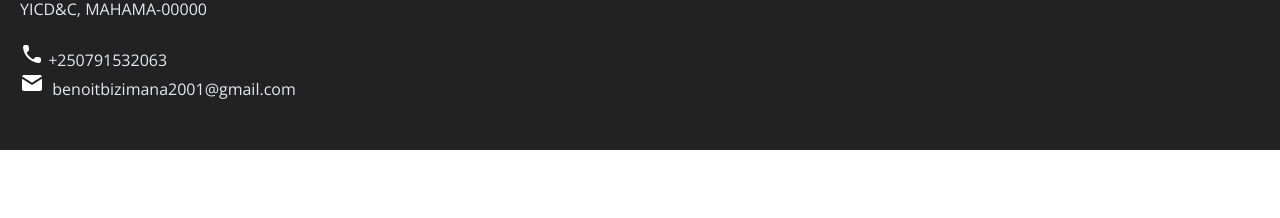
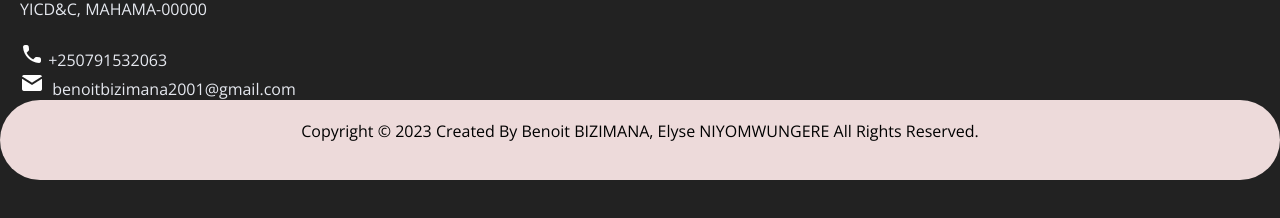
Before and after one commit to Benoit200/learning_website, a plain HTML site: page index.html in a window 1280 px wide. Shown: the part 7919-8137 px from the top of the page. Before the commit the page ends 8069 px from the top, so only its background shows below. Drawn offline with nearby package versions, Linux system fonts and the light colour scheme.

Commit message:
messaging

```diff
--- a/index.html
+++ b/index.html
@@ -315,6 +315,7 @@
 				</form>
 			</div>
 		</div>
+		<p class="rights-text" id="rights-text">Copyright © 2023 Created By Benoit BIZIMANA, Elyse NIYOMWUNGERE All Rights Reserved.</p>
 	</footer>
 
 
--- a/style.css
+++ b/style.css
@@ -826,6 +826,16 @@ footer .btn:hover {
 	opacity: .7;
 }
 
+#rights-text{
+	text-align: center;
+	justify-content: center;
+	background: #eddada;
+	color: black;
+	height: 10vh;
+	border-radius: 45px;
+	padding-top: 1.5%;
+}
+
 /* =====================MEDIA QUERRIES========================= */
 @media screen and (max-width: 960px) {
 	.footer-container {
```
